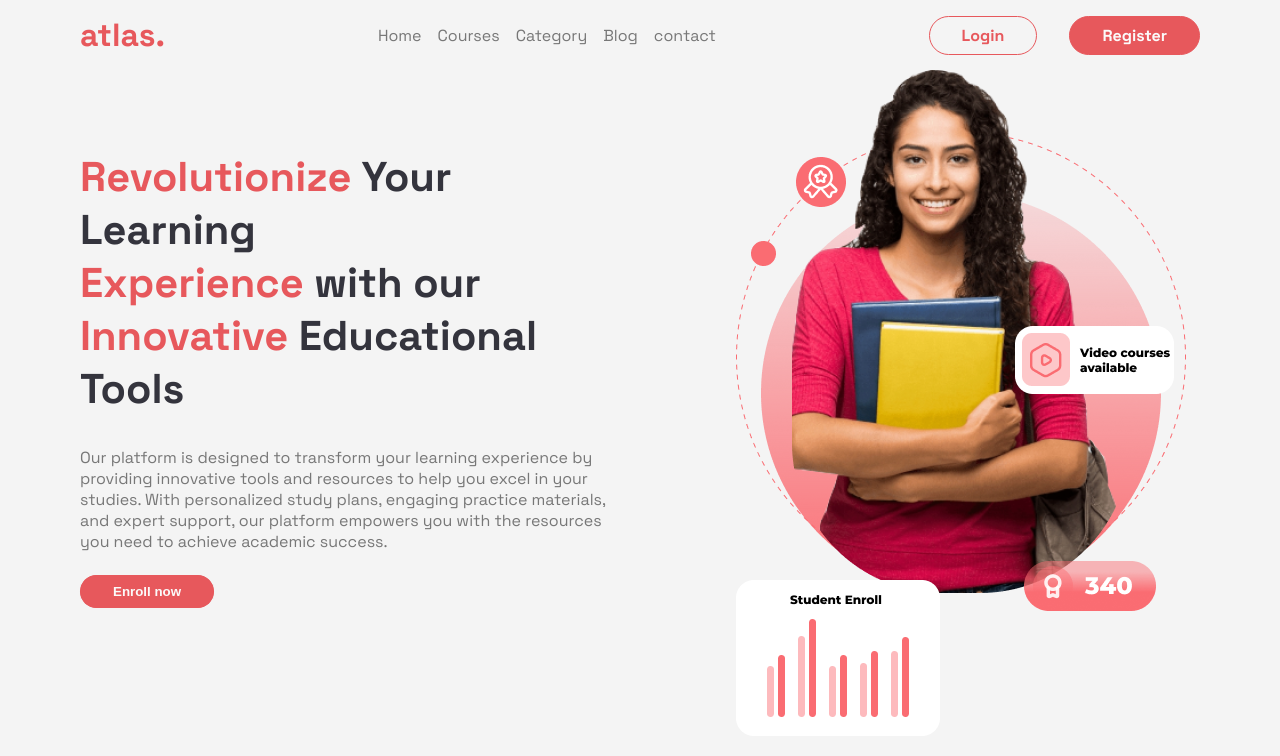
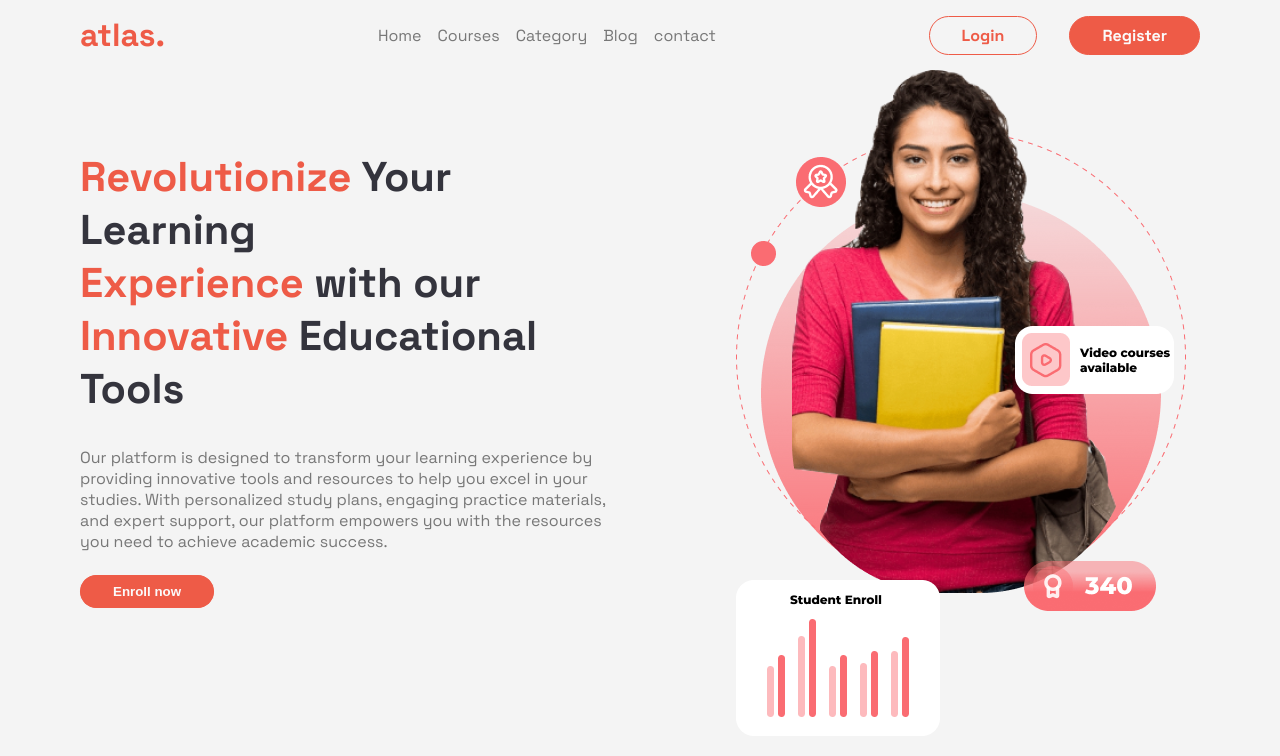
Before and after one commit to zenith-noble01/atlasv_2, a React (Vite) app in the folder client/: page / in a window 1280 px wide. Shown: the top 756 px of the page. Built offline with nearby package versions, Linux system fonts and the light colour scheme.

Commit message:
added some color variables

```diff
--- a/client/src/styles/_variables.scss
+++ b/client/src/styles/_variables.scss
@@ -22,7 +22,7 @@ $bg-secondary: #f0f0f0;
 $bg-accent: #f4f4f4;
 
 /* LANDING PAGE HEX */
-$mandy: #e7585c;
+$mandy: #ee5b47;
 $tuna: #34343d;
 $hint-of-red: #fbfafa;
 $old-gold: #d4a449;
@@ -31,6 +31,12 @@ $fountain-blue: #5ea6bc;
 $santas-gray: #9b9ea6;
 $pancho: #efc8a8;
 $ghost: #caced4;
+$blue: #1da1f2;
+$t-blue: #120091;
+$black: black;
+$t-green: #043730;
+$green: #3c6761;
+$grey: #6c7078;
 
 //default variables
 $sm-gap: 1rem;
--- a/client/src/styles/loading.scss
+++ b/client/src/styles/loading.scss
@@ -1,9 +1,10 @@
+@import "./variables";
+@import "./constants";
+
 .loading__container {
   height: 100vh;
   width: 100%;
-  display: flex;
-  align-items: center;
-  justify-content: center;
+  @include flexCenter;
 
   div.spinner {
     position: relative;
@@ -18,7 +19,7 @@
     div {
       width: 6%;
       height: 16%;
-      background: #e7585c;
+      background: $mandy;
       position: absolute;
       left: 49%;
       top: 43%;
```
